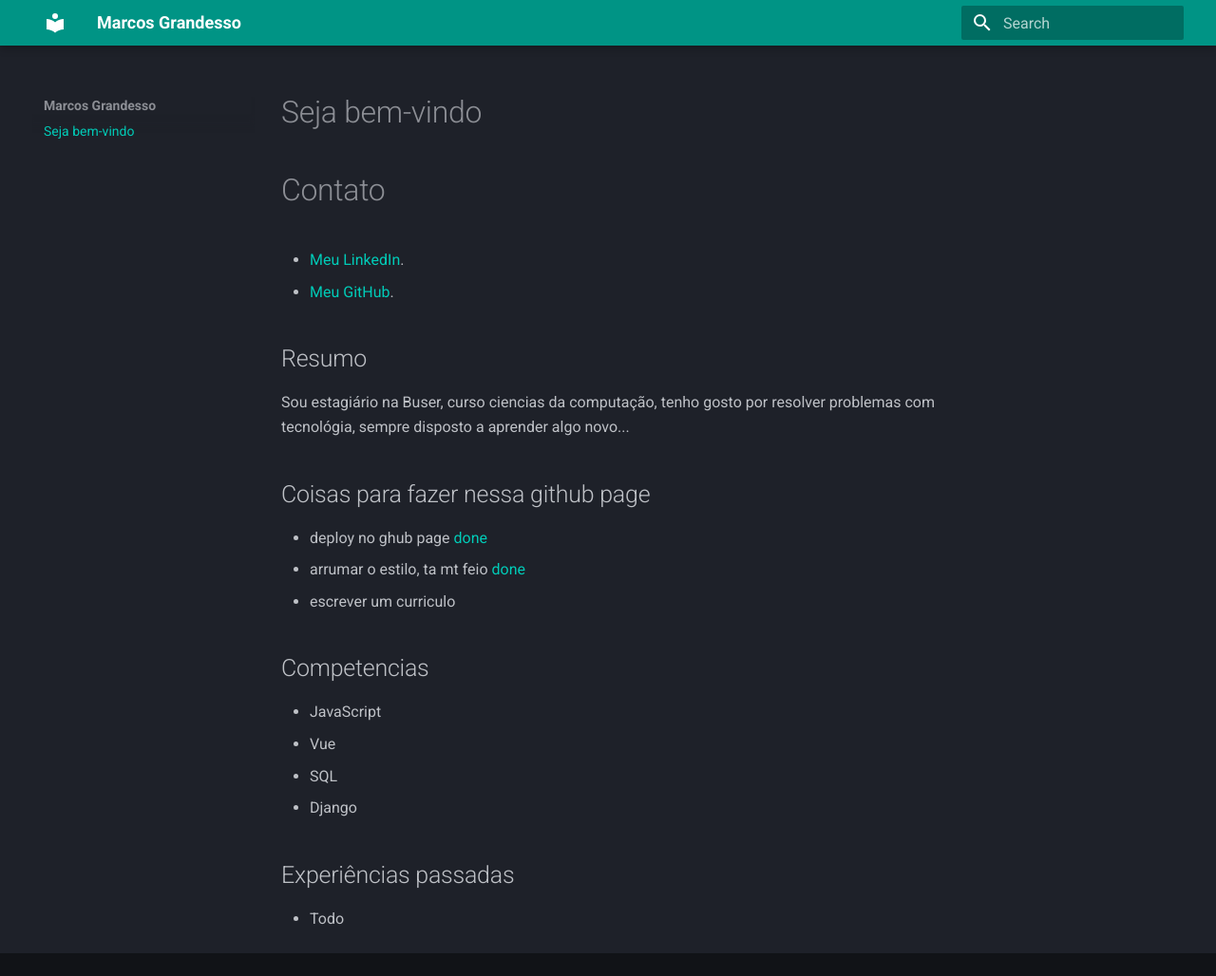
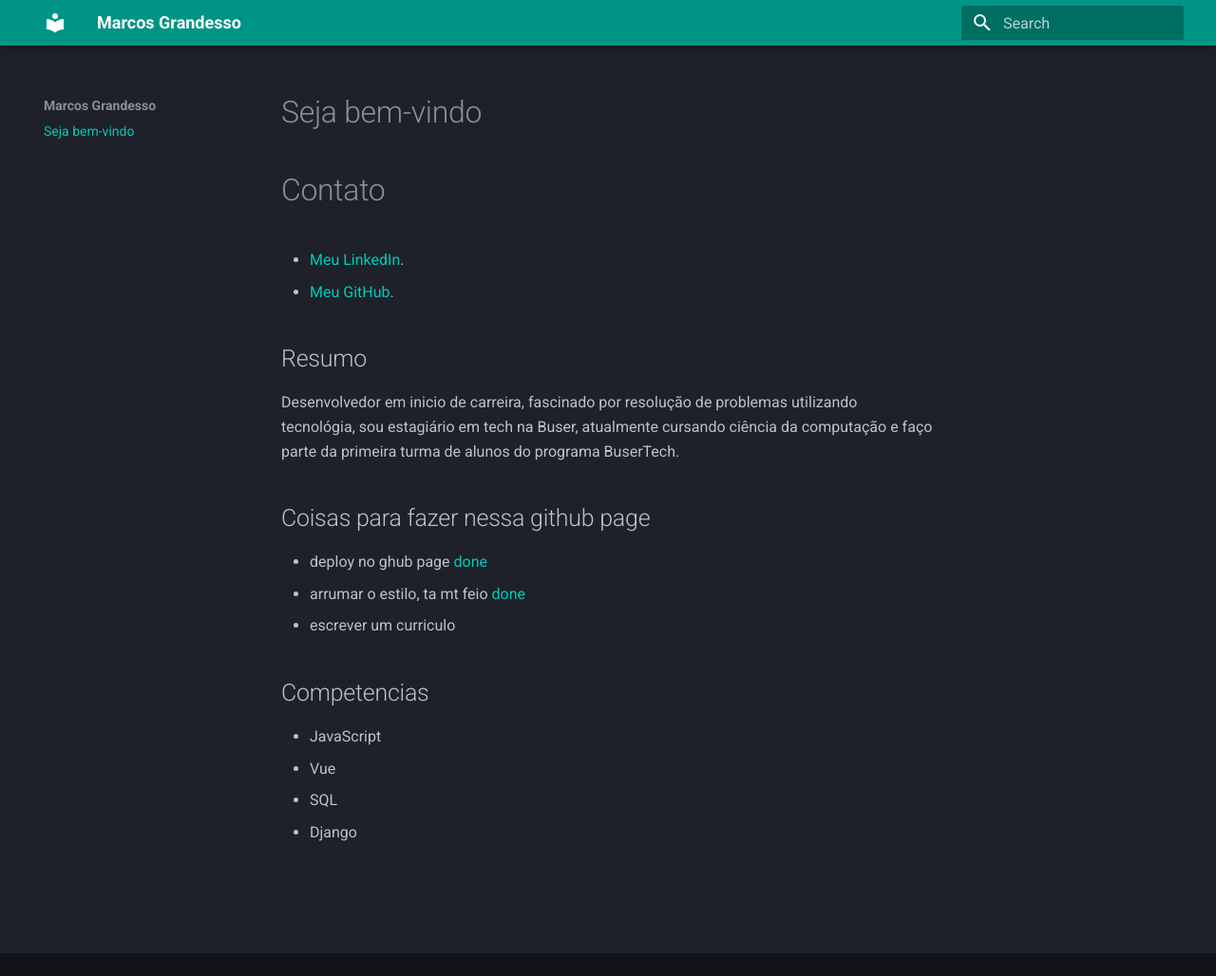
Before and after one commit to MarcosGrandesso/Who-i-am, an MkDocs documentation site: the page built from docs/index.md, in a window 1280 px wide and 1028 px high. Shown: the whole window at 95% size. Built offline with MkDocs 1.6.1 and Material for MkDocs 9.7.7, drawn with Linux system fonts in a browser that asks for light colours.

Commit message:
colocando um texto aceitavel no curriculo

```diff
--- a/docs/index.md
+++ b/docs/index.md
@@ -6,7 +6,7 @@
 
 
 ## Resumo
-Sou estagiário na Buser, curso ciencias da computação, tenho gosto por resolver problemas com tecnológia, sempre disposto a aprender algo novo...
+Desenvolvedor em inicio de carreira, fascinado por resolução de problemas utilizando tecnológia, sou estagiário em tech na Buser, atualmente cursando ciência da computação e faço parte da primeira turma de alunos do programa BuserTech.
 
 ## Coisas para fazer nessa github page
 * deploy no ghub page [done](Done)
@@ -20,6 +20,4 @@ Sou estagiário na Buser, curso ciencias da computação, tenho gosto por resolv
 * SQL
 * Django
 
-## Experiências passadas
-
-* Todo
+##
```
